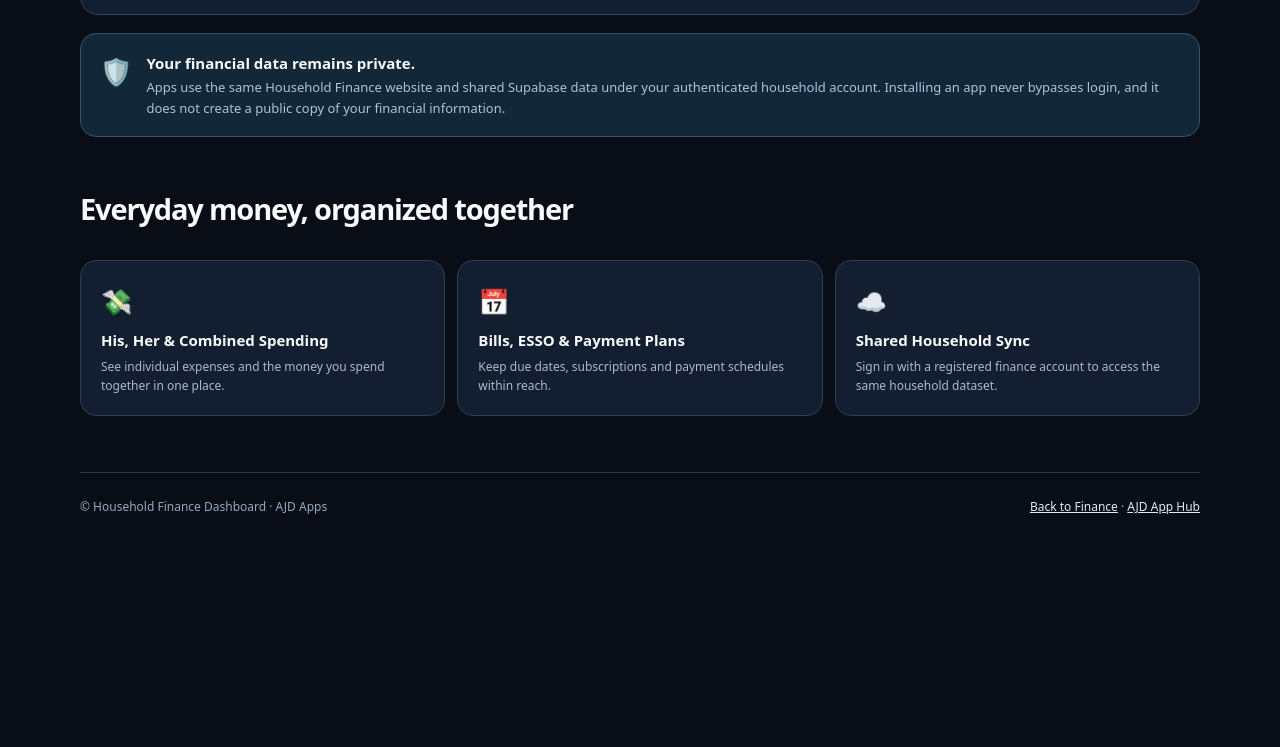
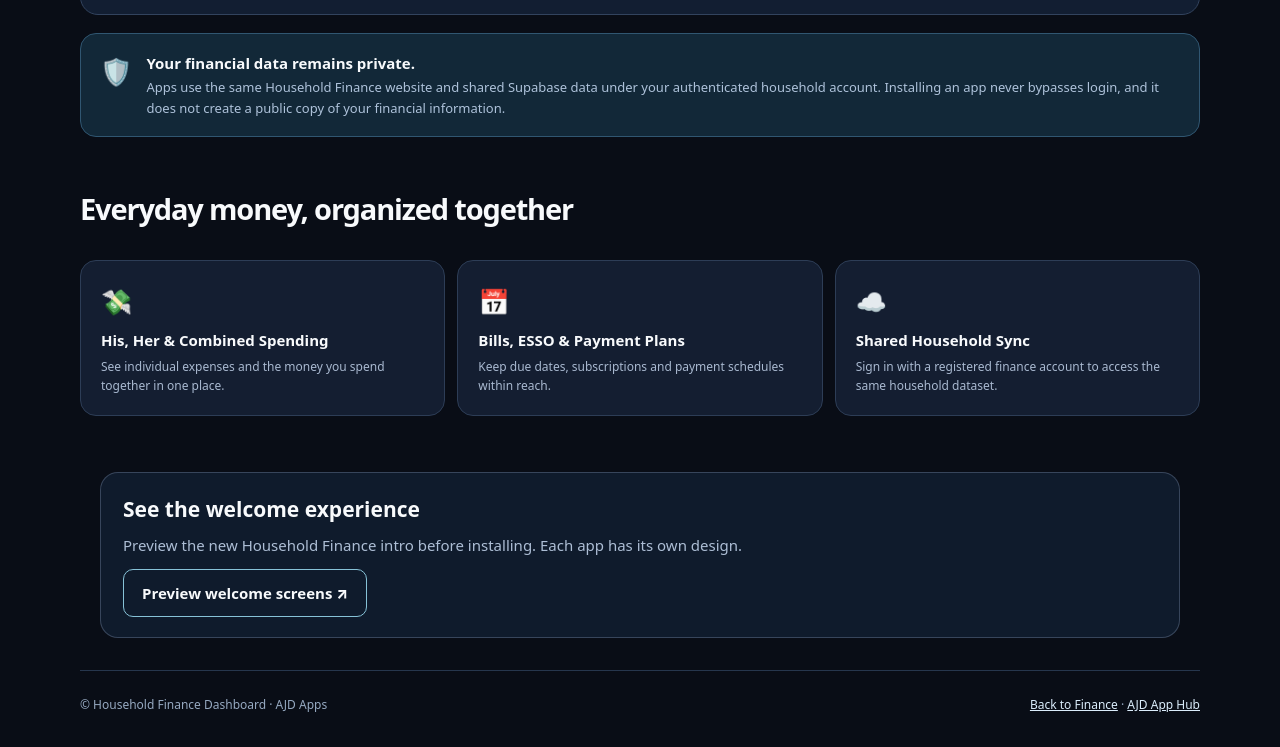
Before and after one commit to Jhamal96/Finances, a plain HTML site: page download.html in a window 1280 px wide. Shown: the part 1172-1919 px from the top of the page. Before the commit the page ends 1722 px from the top, so only its background shows below. Drawn offline with Linux system fonts and the light colour scheme.

Commit message:
Link Finance download page to its unique welcome tour

```diff
--- a/download.html
+++ b/download.html
@@ -56,6 +56,7 @@ footer{border-top:1px solid #26364d;display:flex;justify-content:space-between;g
 </section>
 <h2 class="features-title">Everyday money, organized together</h2>
 <section class="features" aria-label="Finance dashboard features"><div class="feature"><span>💸</span><h3>His, Her & Combined Spending</h3><p>See individual expenses and the money you spend together in one place.</p></div><div class="feature"><span>📅</span><h3>Bills, ESSO & Payment Plans</h3><p>Keep due dates, subscriptions and payment schedules within reach.</p></div><div class="feature"><span>☁️</span><h3>Shared Household Sync</h3><p>Sign in with a registered finance account to access the same household dataset.</p></div></section>
+<section style="margin:32px auto;padding:20px 22px;border:1px solid rgba(150,168,198,.3);border-radius:18px;background:rgba(21,37,60,.6);max-width:1080px"><h2 style="margin:0 0 6px;font-size:21px">See the welcome experience</h2><p style="color:#adbed5;margin:0 0 12px">Preview the new Household Finance intro before installing. Each app has its own design.</p><a href="/welcome" style="display:inline-flex;align-items:center;gap:8px;padding:11px 18px;border:1px solid #87c2d7;border-radius:10px;text-decoration:none;font-weight:800">Preview welcome screens ↗</a></section>
 </main><footer><span>© Household Finance Dashboard · AJD Apps</span><span><a href="/">Back to Finance</a> · <a href="https://www.ajdapp.org/">AJD App Hub</a></span></footer></div>
 <script>(function(){"use strict";
 const site="https://finance.ajdapp.org/";
```
